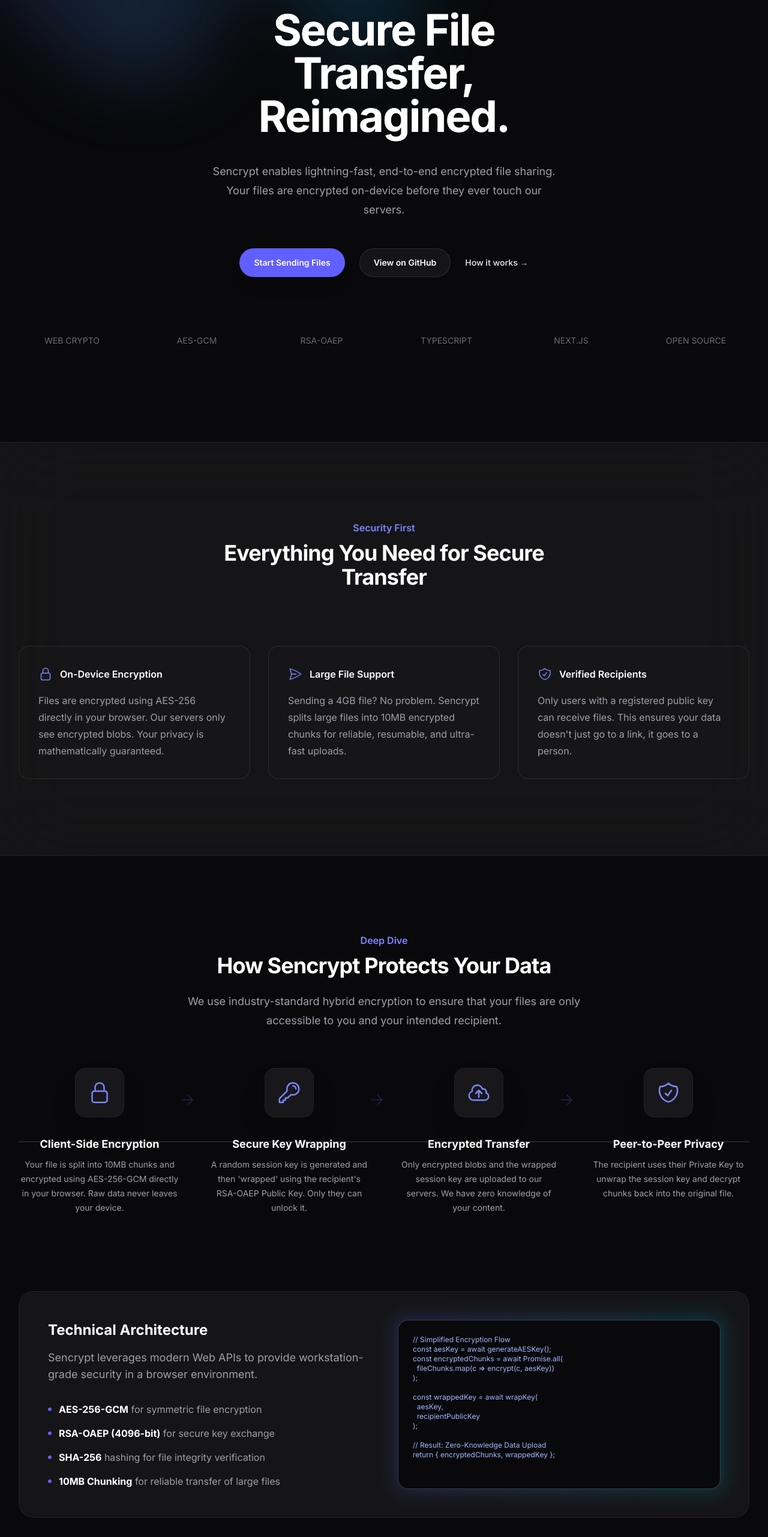
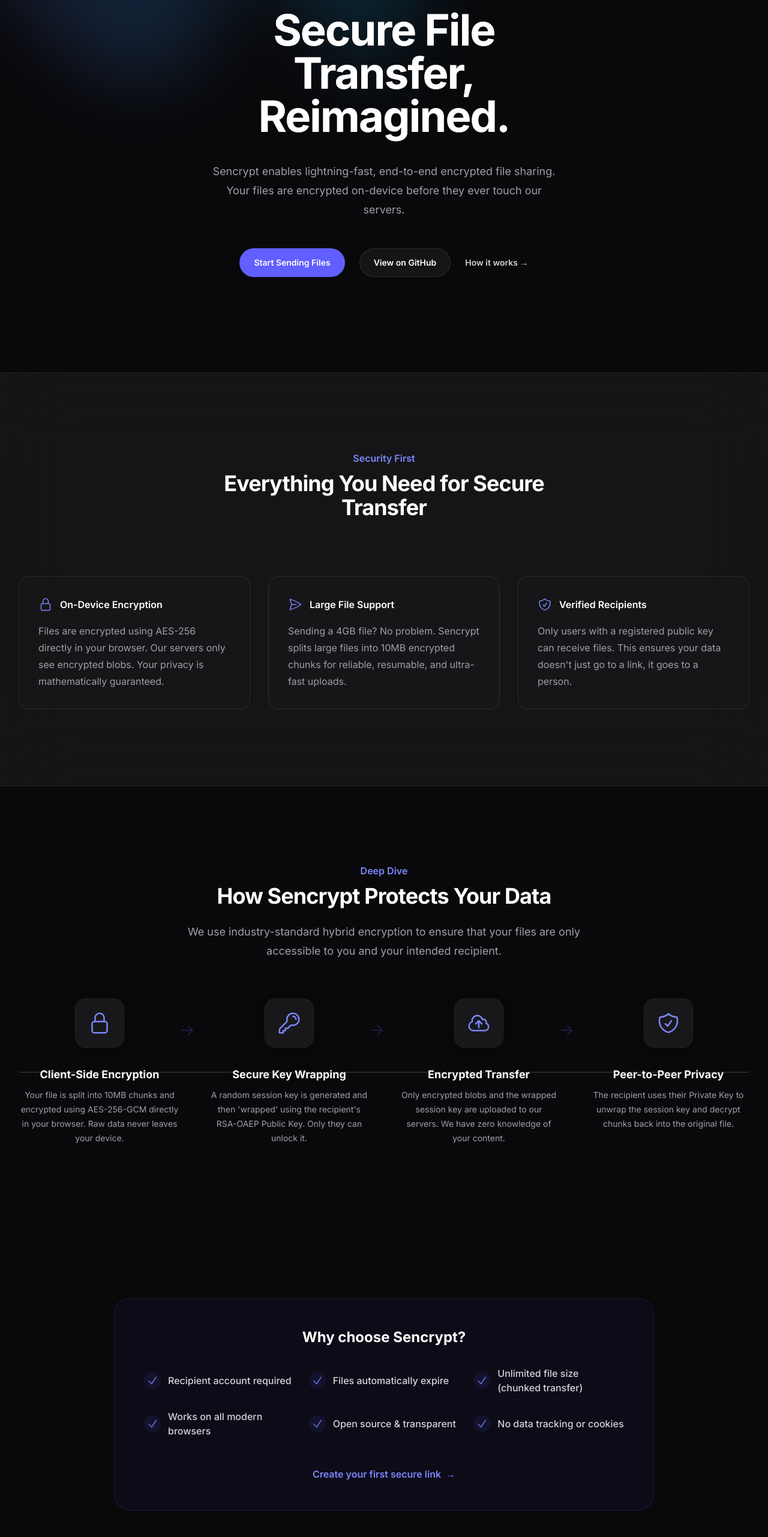
Before and after one commit to DanielMatter/sencrypt, a Next.js app: page / in a window 1280 px wide. Shown: the part 234-2797 px from the top of the page at 60% size. Built offline with nearby package versions, Linux system fonts and the light colour scheme; no server answers.

Commit message:
Landing Page v2

```diff
--- a/app/page.tsx
+++ b/app/page.tsx
@@ -3,7 +3,7 @@
 import EncryptionFlow from "@/components/EncryptionFlow";
 
 const highlights = [
-  "No account required for recipients",
+  "Recipient account required",
   "Files automatically expire",
   "Unlimited file size (chunked transfer)",
   "Works on all modern browsers",
@@ -54,16 +54,6 @@
                 How it works <span aria-hidden="true">→</span>
               </Link>
             </div>
-          </div>
-
-          <div className="mt-24 grid grid-cols-2 md:grid-cols-3 lg:grid-cols-6 gap-x-8 gap-y-4 items-center justify-center opacity-40 grayscale filter hover:grayscale-0 transition-all duration-700">
-            {/* Mock "Trusted by" or tech labels */}
-            <div className="text-center font-mono text-sm">WEB CRYPTO</div>
-            <div className="text-center font-mono text-sm">AES-GCM</div>
-            <div className="text-center font-mono text-sm">RSA-OAEP</div>
-            <div className="text-center font-mono text-sm">TYPESCRIPT</div>
-            <div className="text-center font-mono text-sm">NEXT.JS</div>
-            <div className="text-center font-mono text-sm">OPEN SOURCE</div>
           </div>
         </div>
       </div>
--- a/components/EncryptionFlow.tsx
+++ b/components/EncryptionFlow.tsx
@@ -82,55 +82,6 @@
                     </div>
                 </div>
 
-                {/* Technical Specs Section */}
-                <div className="mt-32 rounded-3xl bg-white/5 p-8 ring-1 ring-white/10 backdrop-blur-sm lg:p-12">
-                    <div className="grid grid-cols-1 gap-12 lg:grid-cols-2">
-                        <div>
-                            <h3 className="text-2xl font-bold text-white">Technical Architecture</h3>
-                            <p className="mt-4 text-zinc-400 lg:text-lg">
-                                Sencrypt leverages modern Web APIs to provide workstation-grade security in a browser environment.
-                            </p>
-                            <ul className="mt-8 space-y-4 text-zinc-400">
-                                <li className="flex items-center gap-x-3">
-                                    <div className="h-1.5 w-1.5 rounded-full bg-indigo-500" />
-                                    <span><strong className="text-white">AES-256-GCM</strong> for symmetric file encryption</span>
-                                </li>
-                                <li className="flex items-center gap-x-3">
-                                    <div className="h-1.5 w-1.5 rounded-full bg-indigo-500" />
-                                    <span><strong className="text-white">RSA-OAEP (4096-bit)</strong> for secure key exchange</span>
-                                </li>
-                                <li className="flex items-center gap-x-3">
-                                    <div className="h-1.5 w-1.5 rounded-full bg-indigo-500" />
-                                    <span><strong className="text-white">SHA-256</strong> hashing for file integrity verification</span>
-                                </li>
-                                <li className="flex items-center gap-x-3">
-                                    <div className="h-1.5 w-1.5 rounded-full bg-indigo-500" />
-                                    <span><strong className="text-white">10MB Chunking</strong> for reliable transfer of large files</span>
-                                </li>
-                            </ul>
-                        </div>
-                        <div className="relative">
-                            <div className="absolute -inset-1 rounded-lg bg-linear-to-r from-indigo-500 to-cyan-500 opacity-25 blur-lg" />
-                            <div className="relative h-full rounded-2xl bg-zinc-950 p-6 ring-1 ring-white/10">
-                                <pre className="text-xs text-indigo-300 font-mono overflow-x-auto whitespace-pre-wrap">
-                                    {`// Simplified Encryption Flow
-const aesKey = await generateAESKey();
-const encryptedChunks = await Promise.all(
-  fileChunks.map(c => encrypt(c, aesKey))
-);
-
-const wrappedKey = await wrapKey(
-  aesKey,
-  recipientPublicKey
-);
-
-// Result: Zero-Knowledge Data Upload
-return { encryptedChunks, wrappedKey };`}
-                                </pre>
-                            </div>
-                        </div>
-                    </div>
-                </div>
             </div>
         </div>
     );
--- a/package.json
+++ b/package.json
@@ -12,14 +12,17 @@
     "@auth/drizzle-adapter": "^1.7.4",
     "@heroicons/react": "^2.2.0",
     "better-sqlite3": "^11.5.0",
+    "clsx": "^2.1.1",
     "drizzle-orm": "^0.39.2",
+    "framer-motion": "^12.31.0",
     "nanoid": "^5.0.7",
     "next": "16.1.6",
     "next-auth": "^4.24.13",
     "nodemailer": "^7.0.13",
     "react": "19.2.3",
     "react-dom": "19.2.3",
-    "ssh-keygen-wasm": "^1.0.11"
+    "ssh-keygen-wasm": "^1.0.11",
+    "tailwind-merge": "^3.4.0"
   },
   "devDependencies": {
     "@tailwindcss/postcss": "^4",
```
Also changed, not shown: 2 other files (tests, documents, lock files or other folders).
